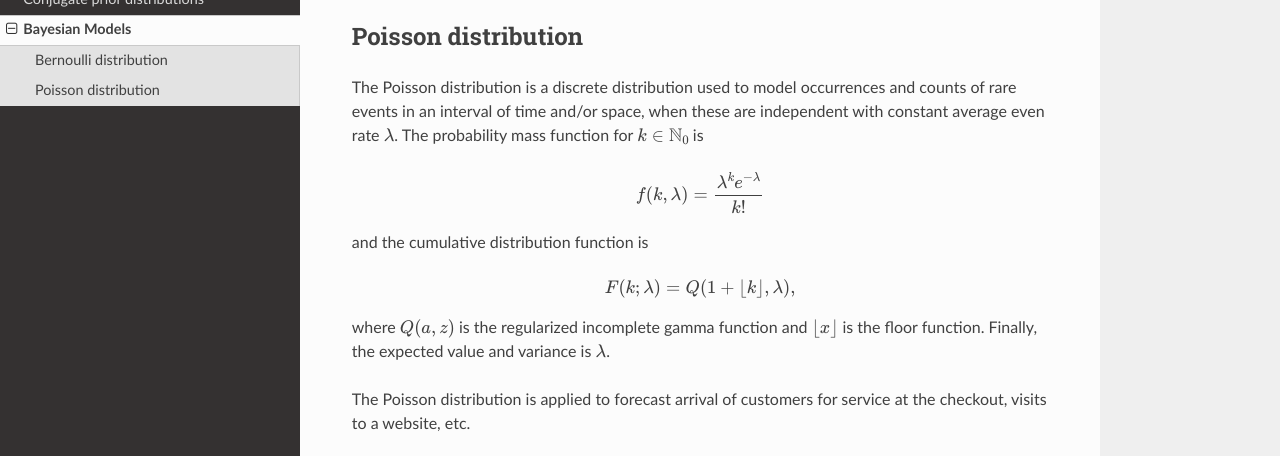
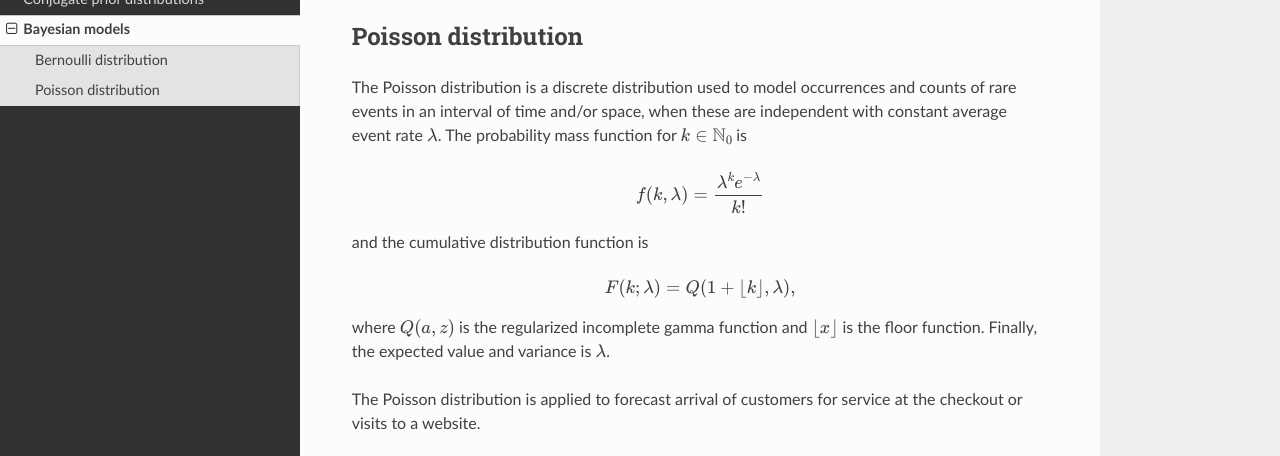
Before and after one commit to guillermo-navas-palencia/cprior, a Sphinx documentation site: the page built from doc/source/models.rst, in a window 1280 px wide and 900 px high, scrolled down 689 px, cut to the strip 180-636 px from the top of the window. Built offline with Sphinx 7.4.7 and the Read the Docs theme 2.0.0, drawn with Linux system fonts in a browser that asks for light colours; some of the changed text lies outside the part shown.

Commit message:
Fix mispellings and improve applications comment.

```diff
--- a/doc/source/models.rst
+++ b/doc/source/models.rst
@@ -1,4 +1,4 @@
-Bayesian Models
+Bayesian models
 ===============
 
 Bernoulli distribution
@@ -42,7 +42,7 @@ The Bernoulli distribution is suitable for binary-outcome tests, for example, co
 Poisson distribution
 --------------------
 
-The Poisson distribution is a discrete distribution used to model occurrences and counts of rare events in an interval of time and/or space, when these are independent with constant average even rate :math:`\lambda`. The  probability mass function for :math:`k \in \mathbb{N}_0` is
+The Poisson distribution is a discrete distribution used to model occurrences and counts of rare events in an interval of time and/or space, when these are independent with constant average event rate :math:`\lambda`. The  probability mass function for :math:`k \in \mathbb{N}_0` is
 
 .. math::
 
@@ -57,7 +57,7 @@ and the cumulative distribution function is
 where :math:`Q(a, z)` is the regularized incomplete gamma function and
 :math:`\lfloor x \rfloor` is the floor function. Finally, the expected value and variance is :math:`\lambda`.
 
-The Poisson distribution is applied to forecast arrival of customers for service at the checkout, visits to a website, etc.
+The Poisson distribution is applied to forecast arrival of customers for service at the checkout or visits to a website.
 
 .. autoclass:: cprior.PoissonModel
 	:members:
```
